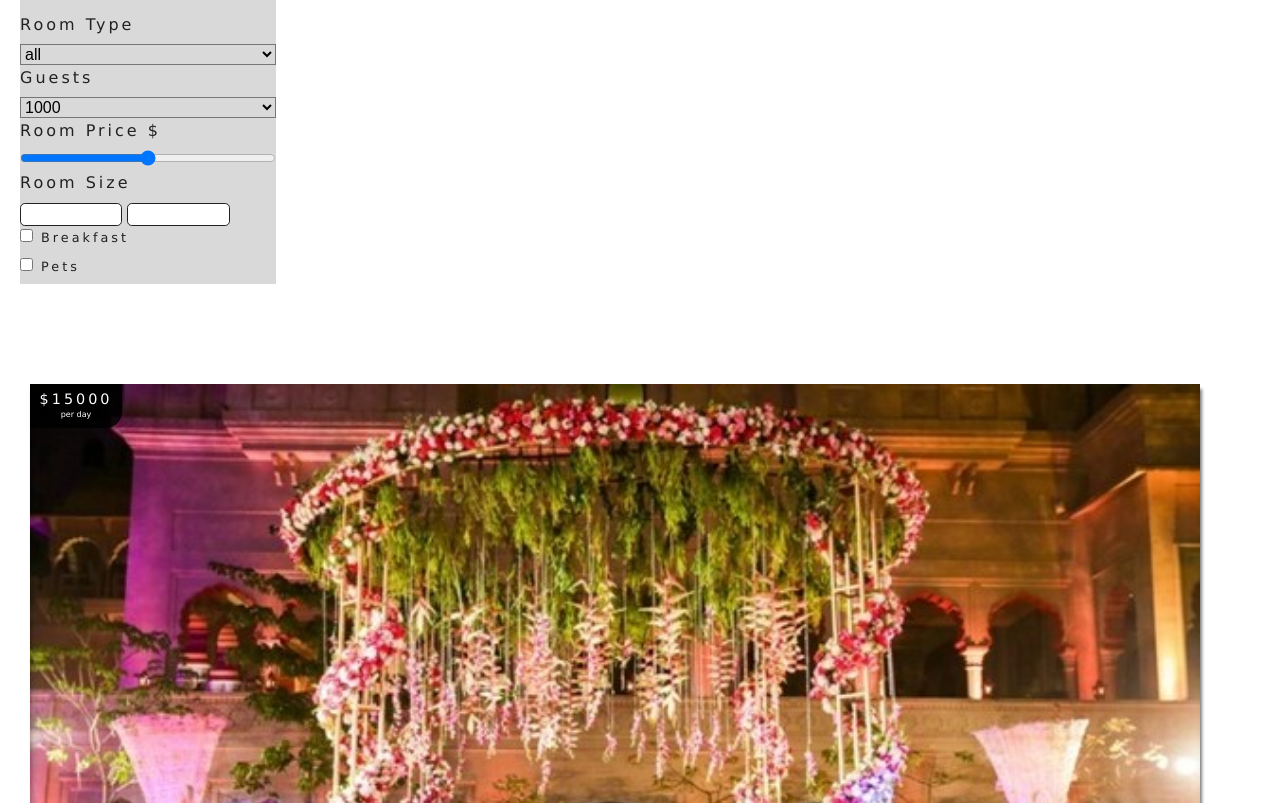
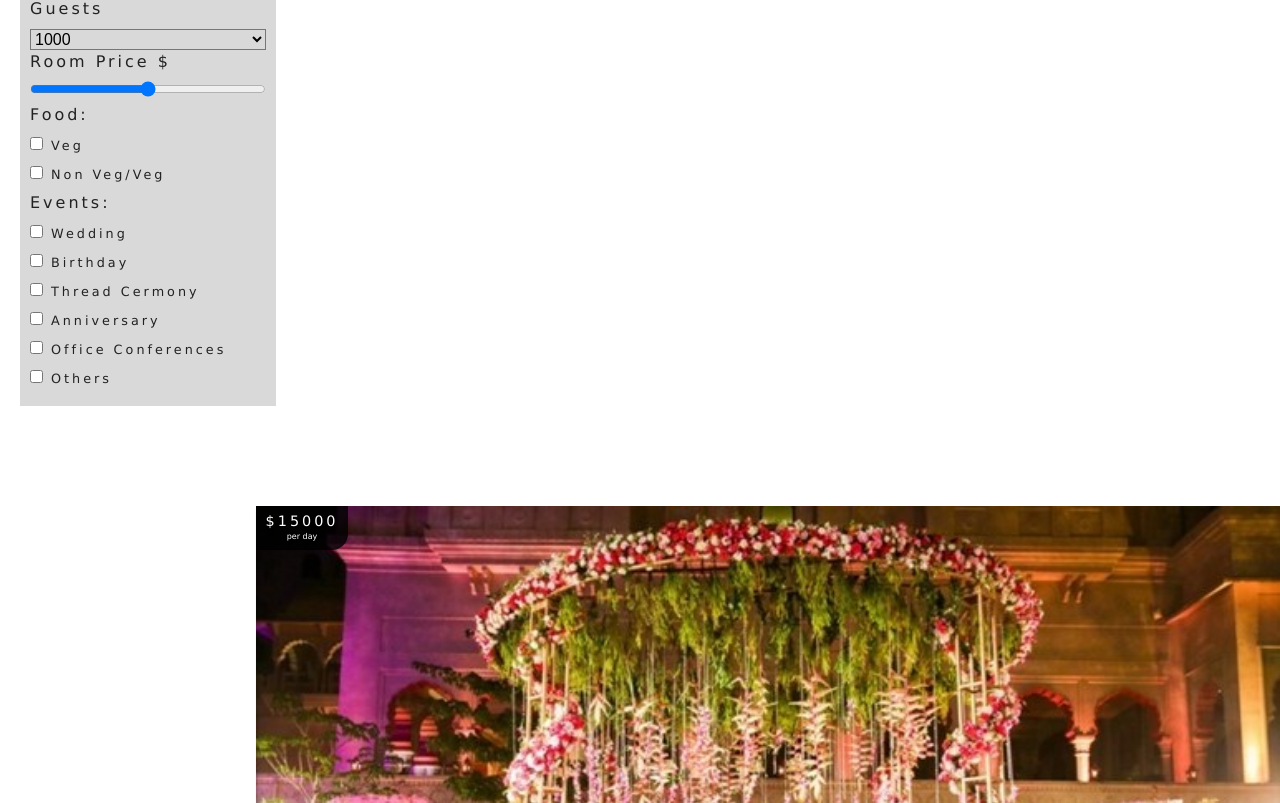
Before and after one commit to whoisnityam/Wedding-hall-booking-site-ReactJs, a React (Create React App) app: page /Venues in a window 1280 px wide. Shown: the part 797-1600 px from the top of the page. Built offline with nearby package versions, Linux system fonts and the light colour scheme.

Commit message:
updated single venue and filter

```diff
--- a/src/App.css
+++ b/src/App.css
@@ -356,6 +356,7 @@ h6 {
 .single-venue-images {
   width: 80vw;
   margin: 0 auto;
+
   display: grid;
   grid-template-columns: repeat(auto-fit, minmax(350px, 1fr));
   grid-row-gap: 2rem;
@@ -363,7 +364,7 @@ h6 {
 
 .single-venue-images img {
   width: 100%;
-  display: block; }
+  display: grid; }
 
 .single-venue-info {
   width: 80vw;
@@ -409,8 +410,8 @@ h6 {
   .single-venue-images,
   .single-venue-info,
   .venue-extras {
-    width: 20px;
-    max-width: 100px; }
+    width: 95vw;
+    max-width: 1170px; }
   .single-venue-info {
     display: grid;
     grid-template-columns: 1fr 1fr;
@@ -421,16 +422,18 @@ h6 {
 /* end of single venue*/
 /* venuelist */
 .Venuelist {
-  padding: 5rem;
-  /* width:80% */
- float: right;
- box-sizing: border-box; }
+  padding: 5rem 0;
+  float: right;
+  width: 80%;
+  box-sizing: border-box; }
 
 .Venuelist-center {
-  width: 70%;
   margin: 0 auto;
-  display: inline-block;
-
+  display: inline;
+  grid-template-columns: repeat(auto-fit, minmax(270px, 1fr));
+  grid-row-gap: 2rem;
+  grid-column-gap: 40px;
+  padding-inline-start: 1;
 }
 
 @media screen and (min-width: 776px) {
@@ -445,7 +448,7 @@ h6 {
 /*  Venue fitler*/
 .filter-container {
    margin: 20px;
-  padding: 5 px;
+  padding: 10px;
    float:left;
    width:20% ;
    background-color: #dad9d9;
@@ -454,6 +457,7 @@ h6 {
 
 .filter-form {
   /* width: 60vw; */
+  /* padding 5 px */
   margin: 0 auto;
   display: inline;
   grid-template-columns: repeat(auto-fit, minmax(202px, 1fr));
--- a/src/components/VenueFilter.js
+++ b/src/components/VenueFilter.js
@@ -1,7 +1,7 @@
 import React from "react";
 import { useContext } from "react";
 import { VenueContext } from "../context";
-import Title from "./Title";
+// import Title from "./Title";
 // get all unique values
 const getUnique = (items, value) => {
   return [...new Set(items.map(item => item[value]))];
@@ -17,10 +17,8 @@ const VenueFilter = ({ Venue }) => {
     price,
     minPrice,
     maxPrice,
-    minSize,
-    maxSize,
-    breakfast,
-    pets
+    events,
+    food
   } = context;
 
   // get unique types
@@ -42,17 +40,18 @@ const VenueFilter = ({ Venue }) => {
   ));
   return (
     <section className="filter-container">
-      <Title title="Filter By:" />
+      {/* <Title title="Filter By:" /> */}
+      <h5>Filter By:</h5>
       <form className="filter-form">
         {/* select type */}
         <div className="form-group">
-          <label htmlFor="type">room type</label>
+          <label htmlFor="type">Hall type</label>
           <select
             name="type"
             id="type"
             onChange={handleChange}
             className="form-control"
-            value={type}
+            value= {type}
           >
             {types}
           </select>
@@ -88,8 +87,8 @@ const VenueFilter = ({ Venue }) => {
         </div>
         {/* end of room price*/}
         {/* size */}
-        <div className="form-group">
-          <label htmlFor="price">room size </label>
+        {/* <div className="form-group"> */}
+          {/* <label htmlFor="price">room size </label>
           <div className="size-inputs">
             <input
               type="number"
@@ -106,21 +105,84 @@ const VenueFilter = ({ Venue }) => {
               className="size-input"
             />
           </div>
-        </div>
+        </div> */}
         {/* end of select type */}
         {/* extras */}
-        <div className="form-group">
+         <div className="form-group">
+         <label htmlFor="food">Food:</label>
           <div className="single-extra">
             <input
               type="checkbox"
-              name="breakfast"
-              id="breakfast"
-              checked={breakfast}
+              name="food"
+              id="food"
+              checked={food}
               onChange={handleChange}
             />
-            <label htmlFor="breakfast">breakfast</label>
+            <label htmlFor="food">Veg</label><br></br>
+            <input
+              type="checkbox"
+              name="food"
+              id="food"
+              checked={food}
+              onChange={handleChange}
+            />
+            <label htmlFor="food">Non veg/Veg</label>
           </div>
+          </div>
+          <div className="form-group">
+         <label htmlFor="events">Events:</label>
           <div className="single-extra">
+            <input
+              type="checkbox"
+              name="events"
+              id="events"
+              checked={events}
+              onChange={handleChange}
+            />
+            <label htmlFor="events">Wedding</label><br></br>
+            <input
+              type="checkbox"
+              name="events"
+              id="events"
+              checked={events}
+              onChange={handleChange}
+            />
+            <label htmlFor="events">Birthday</label><br/>
+            <input
+              type="checkbox"
+              name="events"
+              id="events"
+              checked={events}
+              onChange={handleChange}
+            />
+            <label htmlFor="events">Thread Cermony</label><br/>
+            <input
+              type="checkbox"
+              name="events"
+              id="events"
+              checked={events}
+              onChange={handleChange}
+            />
+            <label htmlFor="events">Anniversary</label><br/>
+            <input
+              type="checkbox"
+              name="events"
+              id="events"
+              checked={events}
+              onChange={handleChange}
+            />
+            <label htmlFor="events">Office Conferences</label><br/>
+            <input
+              type="checkbox"
+              name="events"
+              id="events"
+              checked={events}
+              onChange={handleChange}
+            />
+            <label htmlFor="events">Others</label><br/>
+          </div>
+          </div>
+          {/*<div className="single-extra">
             <input
               type="checkbox"
               name="pets"
@@ -129,7 +191,7 @@ const VenueFilter = ({ Venue }) => {
             />
             <label htmlFor="breakfast">pets</label>
           </div>
-        </div>
+        </div> */}
         {/* end of extras type */}
       </form>
     </section>
--- a/src/data.js
+++ b/src/data.js
@@ -86,7 +86,7 @@ export default [
         price: 15000,//Filter
         discount: 10,// use this for showing discounted rates from original rate
         capacity: 1000,//Filter
-        featured: true,// these will show up in main page
+        featured: false,// these will show up in main page
         description:// Description used in Venue overview page
           "Street art edison bulb gluten-free, tofu try-hard lumbersexual brooklyn tattooed pickled chambray. Actually humblebrag next level, deep v art party wolf tofu direct trade readymade sustainable hell of banjo. Organic authentic subway tile cliche palo santo, street art XOXO dreamcatcher retro sriracha portland air plant kitsch stumptown. Austin small batch squid gastropub. Pabst pug tumblr gochujang offal retro cloud bread bushwick semiotics before they sold out sartorial literally mlkshk. Vaporware hashtag vice, sartorial before they sold out pok pok health goth trust fund cray.",
         extras: [// Show this under Overview in bullet points
@@ -157,7 +157,7 @@ export default [
         {
           fields: {
             file: {
-              url: img2
+              url: img3
             }
           }
         },
@@ -213,7 +213,7 @@ export default [
         {
           fields: {
             file: {
-              url: img2
+              url: img4
             }
           }
         },
@@ -254,7 +254,7 @@ export default [
         price: 5000,//Filter
         discount: 15,// use this for showing discounted rates from original rate
         capacity: 1000,//Filter
-        featured: true,// these will show up in main page
+        featured: false,// these will show up in main page
         description:// Description used in Venue overview page
           "Street art edison bulb gluten-free, tofu try-hard lumbersexual brooklyn tattooed pickled chambray. Actually humblebrag next level, deep v art party wolf tofu direct trade readymade sustainable hell of banjo. Organic authentic subway tile cliche palo santo, street art XOXO dreamcatcher retro sriracha portland air plant kitsch stumptown. Austin small batch squid gastropub. Pabst pug tumblr gochujang offal retro cloud bread bushwick semiotics before they sold out sartorial literally mlkshk. Vaporware hashtag vice, sartorial before they sold out pok pok health goth trust fund cray.",
         extras: [// Show this under Overview in bullet points
@@ -269,7 +269,7 @@ export default [
         {
           fields: {
             file: {
-              url: img2
+              url: img5
             }
           }
         },
@@ -310,7 +310,7 @@ export default [
         price: 8000,//Filter
         discount: 15,// use this for showing discounted rates from original rate
         capacity: 500,//Filter
-        featured: true,// these will show up in main page
+        featured: false,// these will show up in main page
         description:// Description used in Venue overview page
           "Street art edison bulb gluten-free, tofu try-hard lumbersexual brooklyn tattooed pickled chambray. Actually humblebrag next level, deep v art party wolf tofu direct trade readymade sustainable hell of banjo. Organic authentic subway tile cliche palo santo, street art XOXO dreamcatcher retro sriracha portland air plant kitsch stumptown. Austin small batch squid gastropub. Pabst pug tumblr gochujang offal retro cloud bread bushwick semiotics before they sold out sartorial literally mlkshk. Vaporware hashtag vice, sartorial before they sold out pok pok health goth trust fund cray.",
         extras: [// Show this under Overview in bullet points
@@ -325,7 +325,7 @@ export default [
         {
           fields: {
             file: {
-              url: img2
+              url: img6
             }
           }
         },
@@ -366,7 +366,7 @@ export default [
         price: 5000,//Filter
         discount: 15,// use this for showing discounted rates from original rate
         capacity: 100,//Filter
-        featured: true,// these will show up in main page
+        featured: false,// these will show up in main page
         description:// Description used in Venue overview page
           "Street art edison bulb gluten-free, tofu try-hard lumbersexual brooklyn tattooed pickled chambray. Actually humblebrag next level, deep v art party wolf tofu direct trade readymade sustainable hell of banjo. Organic authentic subway tile cliche palo santo, street art XOXO dreamcatcher retro sriracha portland air plant kitsch stumptown. Austin small batch squid gastropub. Pabst pug tumblr gochujang offal retro cloud bread bushwick semiotics before they sold out sartorial literally mlkshk. Vaporware hashtag vice, sartorial before they sold out pok pok health goth trust fund cray.",
         extras: [// Show this under Overview in bullet points
@@ -381,7 +381,7 @@ export default [
         {
           fields: {
             file: {
-              url: img2
+              url: img7
             }
           }
         },
```
